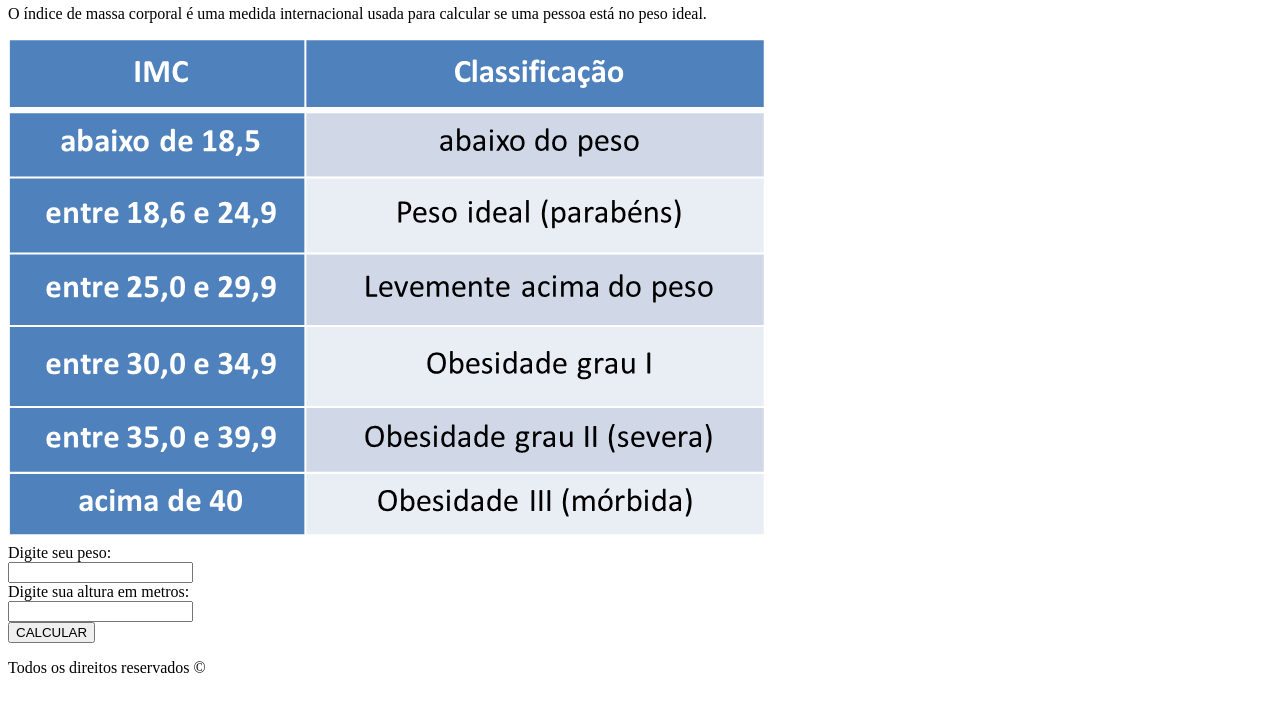
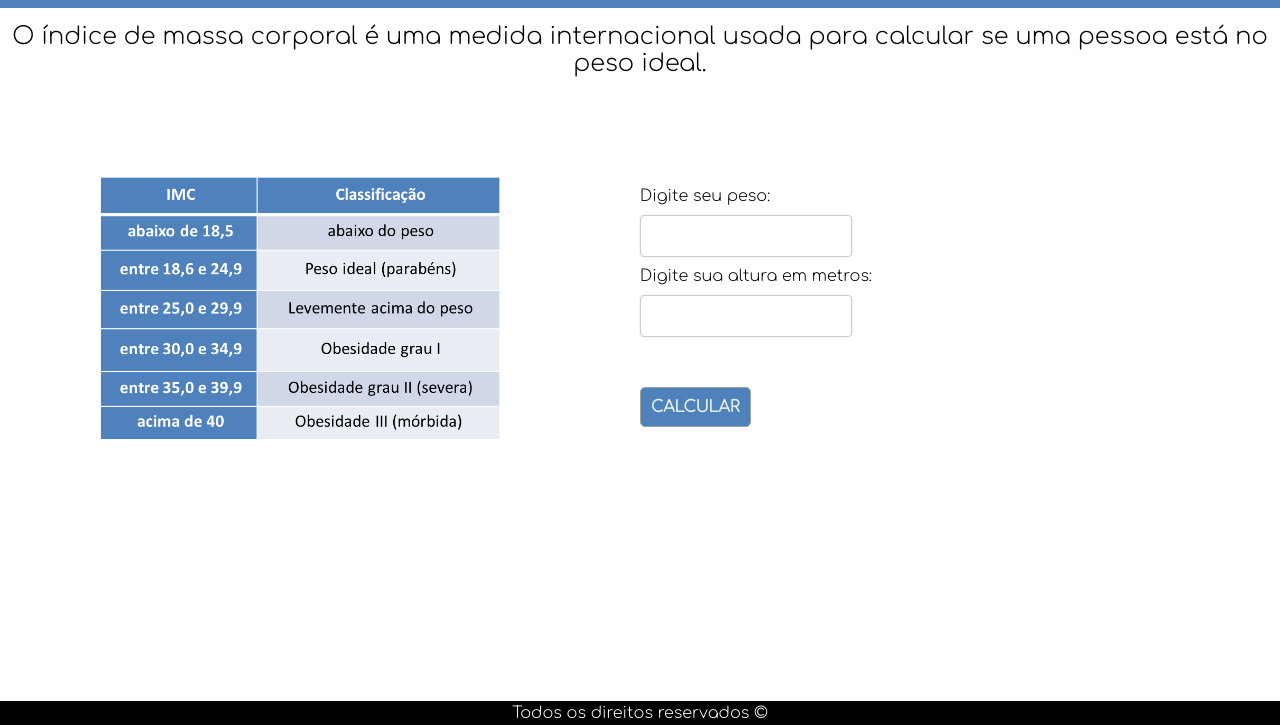
Before and after one commit to CesarMBat/Calculadora_IMC, a plain HTML site: page index.html in a window 1280 px wide. Shown: the part 75-800 px from the top of the page. Drawn offline with Linux system fonts and the light colour scheme.

Commit message:
mudança no link CSS

```diff
--- a/index.html
+++ b/index.html
@@ -5,7 +5,7 @@
         <meta http-equiv="X-UA-Compatible" content="IE=edge" />
         <meta name="viewport" content="width=device-width, initial-scale=1.0" />
         <title>Calculadora</title>
-        <link rel="stylesheet" href="agenda.css" />
+        <link rel="stylesheet" href="./estilo.css" />
         <link rel="preconnect" href="https://fonts.googleapis.com" />
         <link rel="preconnect" href="https://fonts.gstatic.com" crossorigin />
         <link
```
